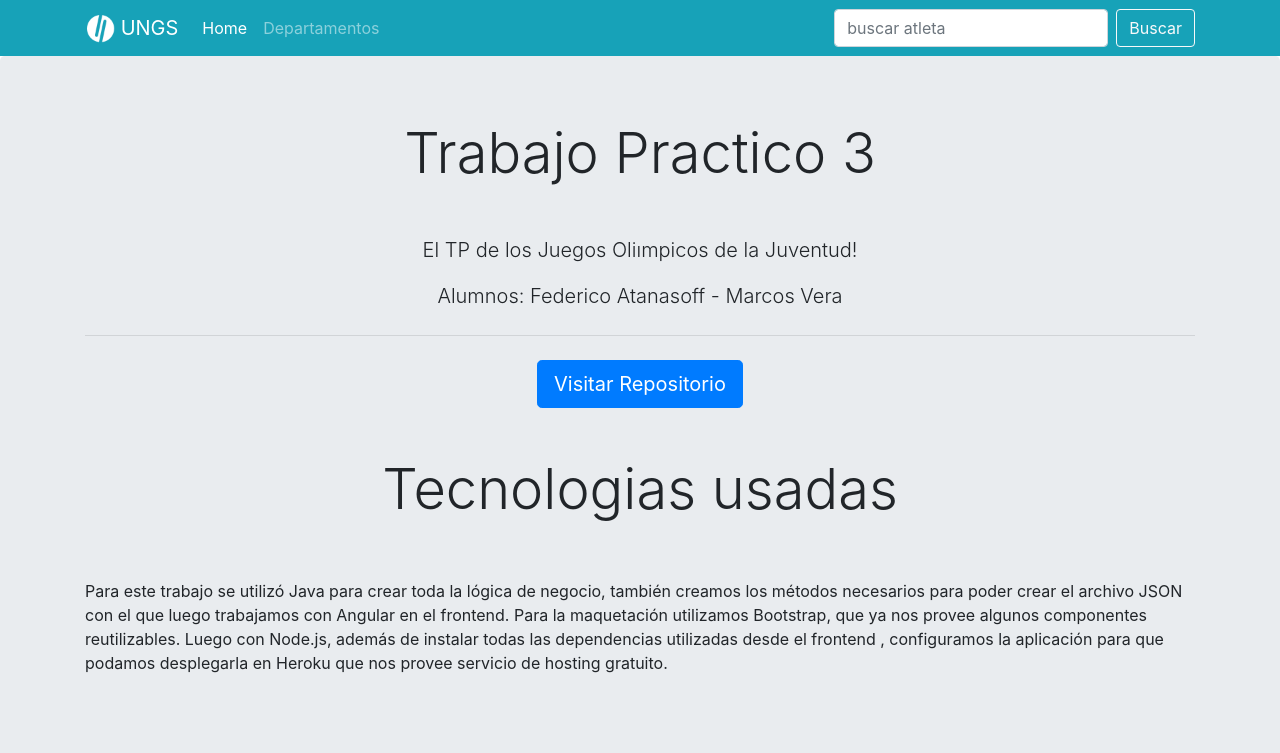
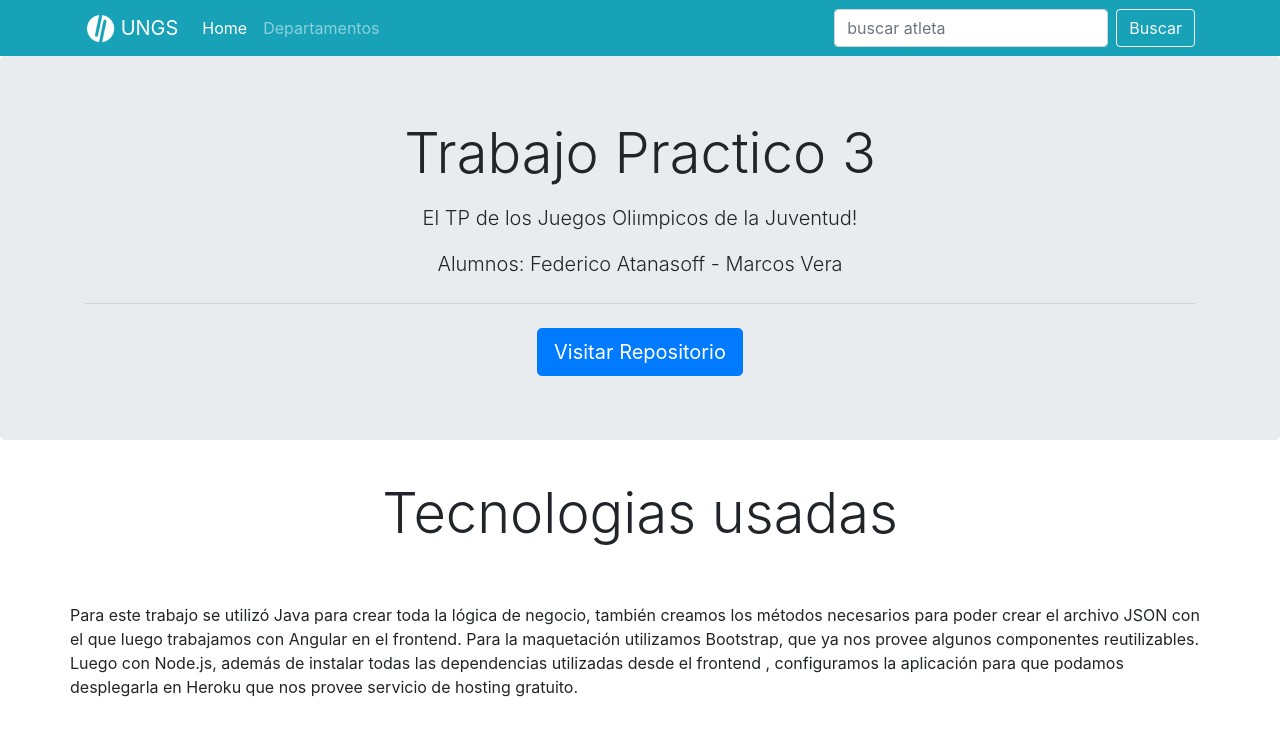
Before and after one commit to fedeatanasoff/frontend-tp-progra3, an Angular app: page /home in a window 1280 px wide. Shown: the top 753 px of the page. Built offline with nearby package versions, Linux system fonts and the light colour scheme.

Commit message:
refactorizando el home y otros margenes

```diff
--- a/src/app/components/departamentos/departamentos.component.html
+++ b/src/app/components/departamentos/departamentos.component.html
@@ -1,4 +1,4 @@
-<div class="container mt-5 animated fedeIn ">
+<div class="container mt-5 mb-5 animated fedeIn ">
   <h2 class="display-4 text-center animated fedeIn">Departamentos</h2>
   <hr />
   <h5 class="text-center">Optimizacion: {{ optimizacion }}%</h5>
--- a/src/app/components/home/home.component.html
+++ b/src/app/components/home/home.component.html
@@ -2,7 +2,7 @@
   <div class="container">
     <div class="text-center">
       <h1 class="display-4">Trabajo Practico 3</h1>
-      <p class="lead mt-5">El TP de los Juegos Oliımpicos de la Juventud!</p>
+      <p class="lead mt-3">El TP de los Juegos Oliımpicos de la Juventud!</p>
       <p class="lead">Alumnos: Federico Atanasoff - Marcos Vera</p>
       <hr class="my-4" />
 
@@ -16,22 +16,22 @@
     </div>
 
     <!-- /.row -->
-    <div class="container">
+  </div>
+</div>
+<div class="container mb-5">
   <div class="row">
-        <h2 class="display-4 mx-auto mt-5">Tecnologias usadas</h2>
+    <h2 class="display-4 mx-auto mt-2">Tecnologias usadas</h2>
     <p class="mt-5">
-          Para este trabajo se utilizó Java para crear toda la lógica de
-          negocio, también creamos los métodos necesarios para poder crear el
-          archivo JSON con el que luego trabajamos con Angular en el frontend.
-          Para la maquetación utilizamos Bootstrap, que ya nos provee algunos
-          componentes reutilizables. Luego con Node.js, además de instalar todas
-          las dependencias utilizadas desde el frontend , configuramos la
-          aplicación para que podamos desplegarla en Heroku que nos provee
-          servicio de hosting gratuito.
+      Para este trabajo se utilizó Java para crear toda la lógica de negocio,
+      también creamos los métodos necesarios para poder crear el archivo JSON
+      con el que luego trabajamos con Angular en el frontend. Para la
+      maquetación utilizamos Bootstrap, que ya nos provee algunos componentes
+      reutilizables. Luego con Node.js, además de instalar todas las
+      dependencias utilizadas desde el frontend , configuramos la aplicación
+      para que podamos desplegarla en Heroku que nos provee servicio de hosting
+      gratuito.
     </p>
   </div>
-    </div>
-
   <div class="row justify-content-md-center mt-5">
     <div class="col-sm mt-3">
       <img
@@ -81,6 +81,5 @@
       />
     </div>
   </div>
+</div>
 <!-- /.col-lg-4 -->
-  </div>
-</div>
```
Lines whose indentation alone changed are shown as unchanged.
